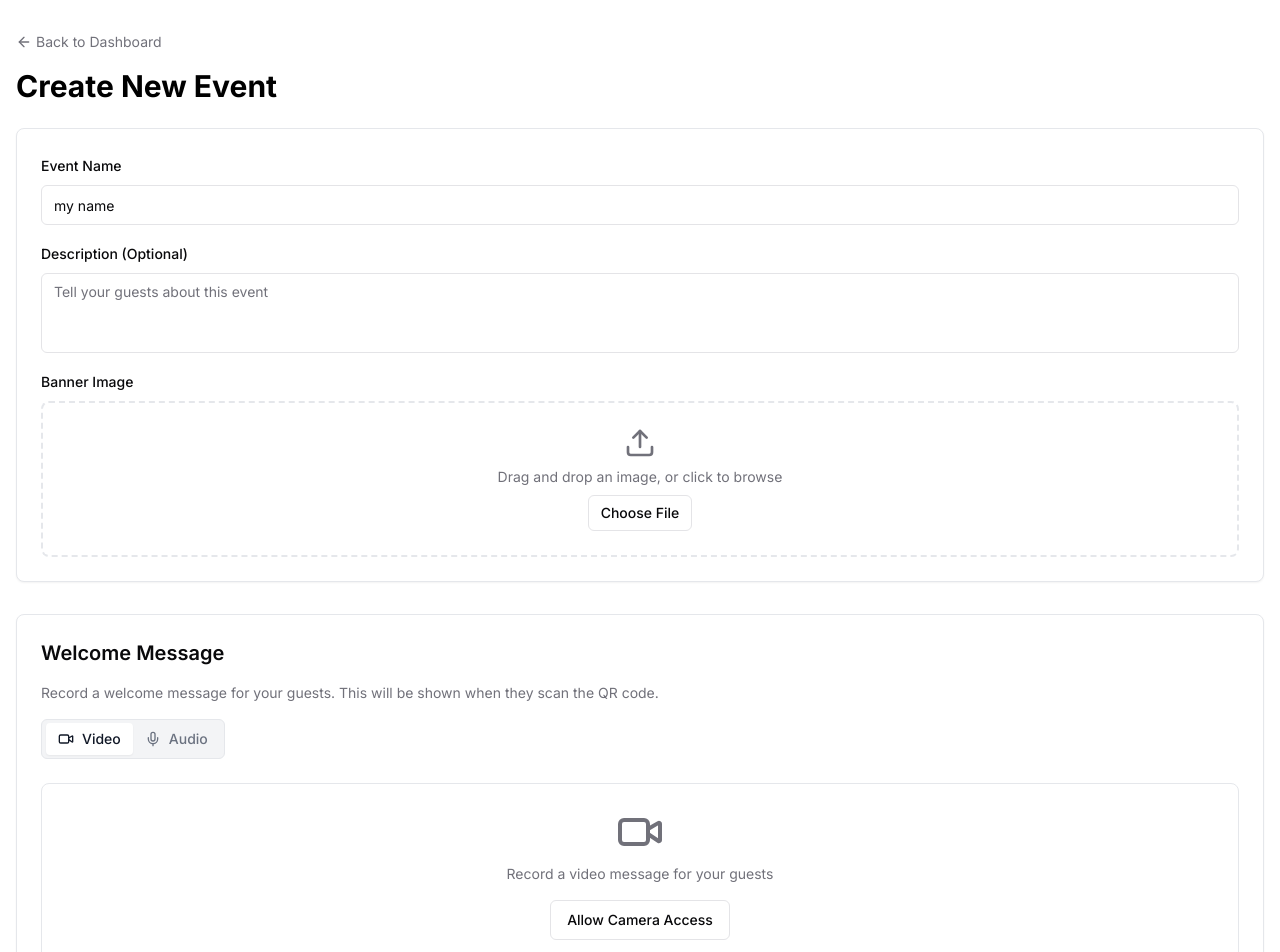
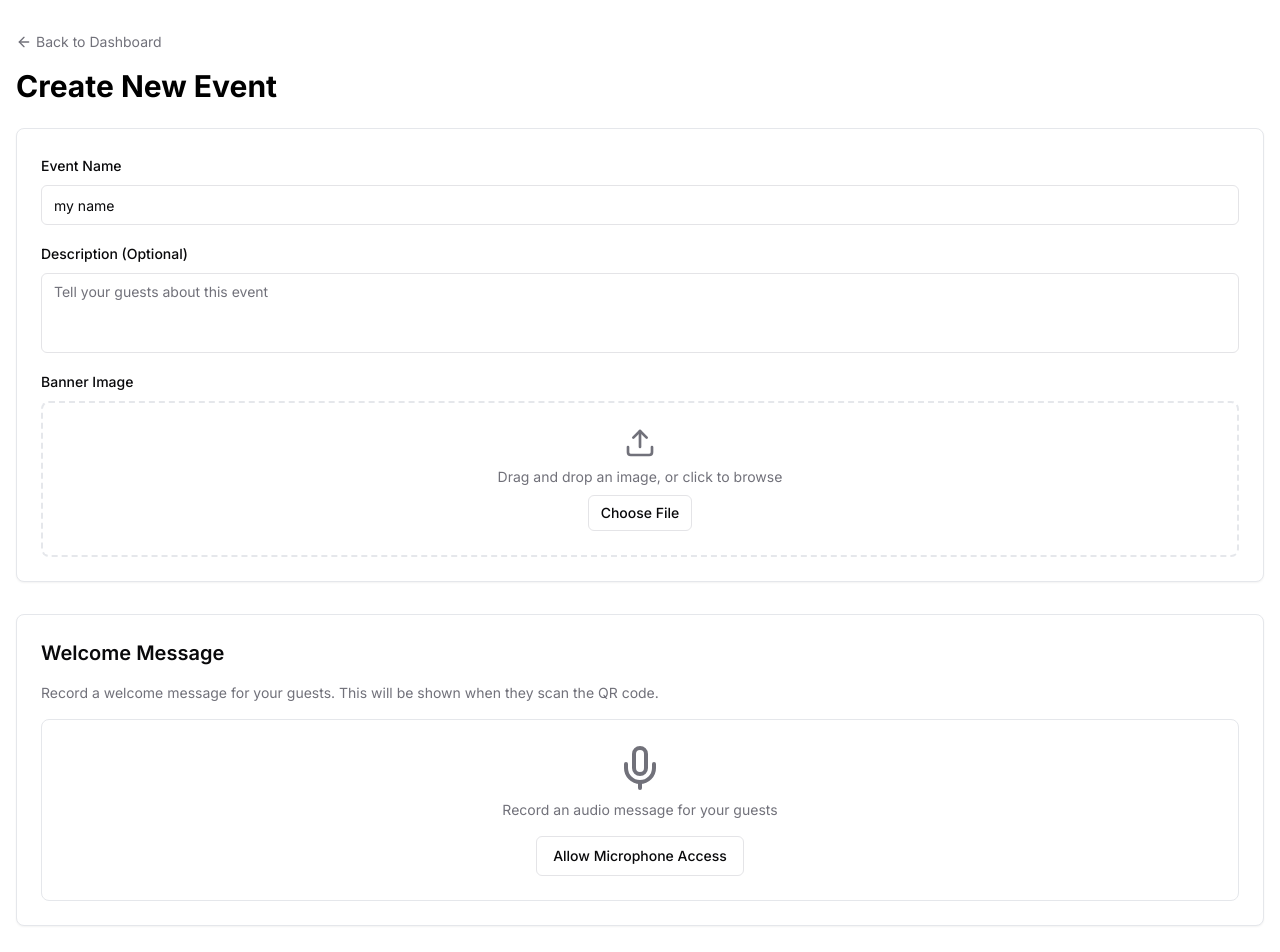
Before and after one commit to moosashah/guestbook, a Next.js app: page /create in a window 1280 px wide. Shown: the top 952 px of the page. Built offline with nearby package versions, Linux system fonts and the light colour scheme; no server answers.

Commit message:
chore: remove video submission from event create

```diff
--- a/app/api/event/route.ts
+++ b/app/api/event/route.ts
@@ -37,6 +37,9 @@ export const eventCreateSchema = z.object({
 
 export async function POST(req: NextRequest) {
     console.log("[event] Incoming request");
+    //TODO: This will need to be a form submission since we're also sending the voice message blob
+    //TODO: We need to store the voice message blob to S3 and store the uri to dynamodb
+    //TODO: We need to generate a qr code for the event and store the uri to dynamodb
     try {
         const body = await req.json();
         console.log("[event] Incoming body:", body);
--- a/app/create/page.tsx
+++ b/app/create/page.tsx
@@ -2,16 +2,14 @@
 
 import type React from "react";
 import { useState } from "react";
-import { useRouter } from "next/navigation";
 import Link from "next/link";
-import { ArrowLeft, Upload, Video, Mic } from "lucide-react";
+import { ArrowLeft, Upload } from "lucide-react";
 import { Button } from "@/components/ui/button";
 import { Card, CardContent } from "@/components/ui/card";
 import { Input } from "@/components/ui/input";
 import { Label } from "@/components/ui/label";
 import { Textarea } from "@/components/ui/textarea";
 import { RadioGroup, RadioGroupItem } from "@/components/ui/radio-group";
-import { Tabs, TabsContent, TabsList, TabsTrigger } from "@/components/ui/tabs";
 import { DatePicker } from "@/components/date-picker";
 import { MediaRecorder } from "@/components/media-recorder";
 import { useForm } from "react-hook-form";
@@ -254,37 +252,10 @@ export default function CreateEventPage() {
               they scan the QR code.
             </p>
 
-            <Tabs
-              defaultValue="video"
-              onValueChange={(value) =>
-                setMediaType(value as "video" | "audio")
-              }
-            >
-              <TabsList className="mb-4 border">
-                <TabsTrigger value="video">
-                  <Video className="mr-2 h-4 w-4" />
-                  Video
-                </TabsTrigger>
-                <TabsTrigger value="audio">
-                  <Mic className="mr-2 h-4 w-4" />
-                  Audio
-                </TabsTrigger>
-              </TabsList>
-
-              <TabsContent value="video">
-                <MediaRecorder
-                  type="video"
-                  onRecordingComplete={(blob) => setWelcomeMessageBlob(blob)}
-                />
-              </TabsContent>
-
-              <TabsContent value="audio">
-                <MediaRecorder
-                  type="audio"
-                  onRecordingComplete={(blob) => setWelcomeMessageBlob(blob)}
-                />
-              </TabsContent>
-            </Tabs>
+            <MediaRecorder
+              type="audio"
+              onRecordingComplete={(blob) => setWelcomeMessageBlob(blob)}
+            />
           </CardContent>
         </Card>
 
```
